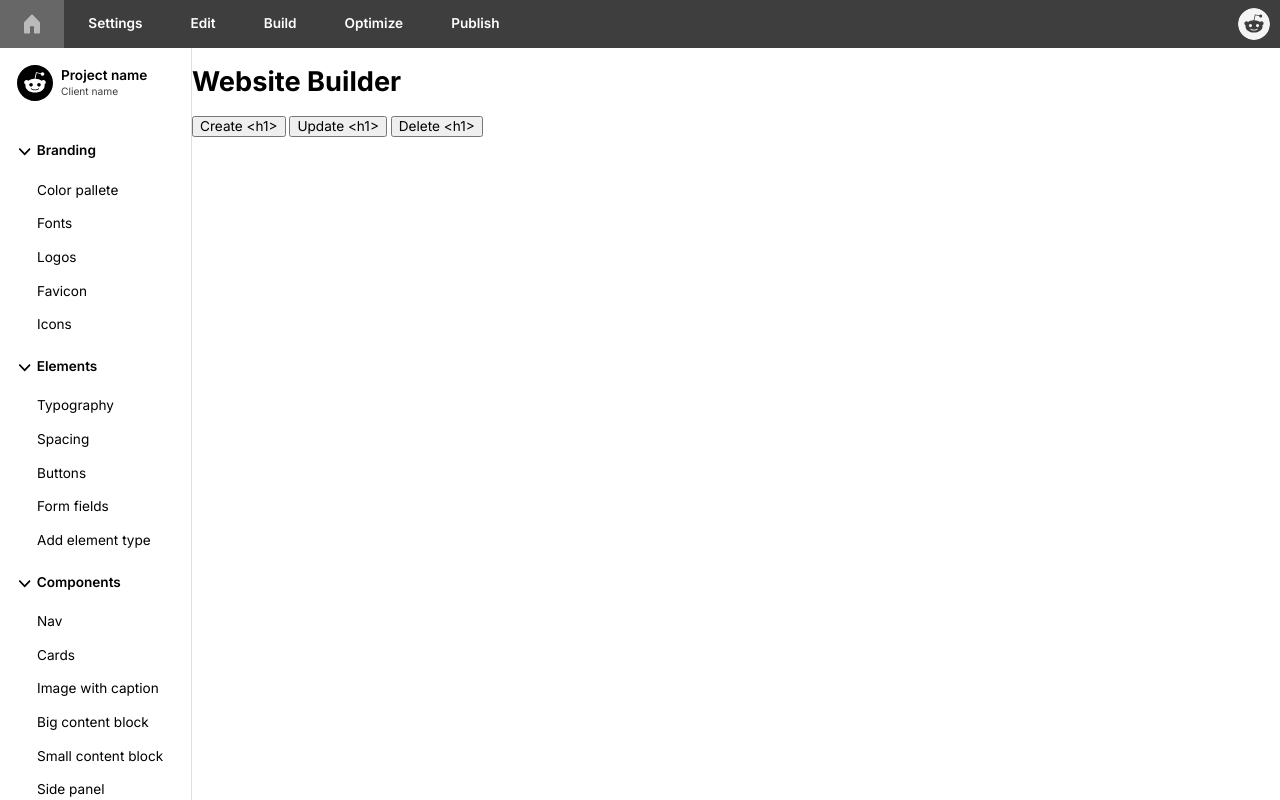
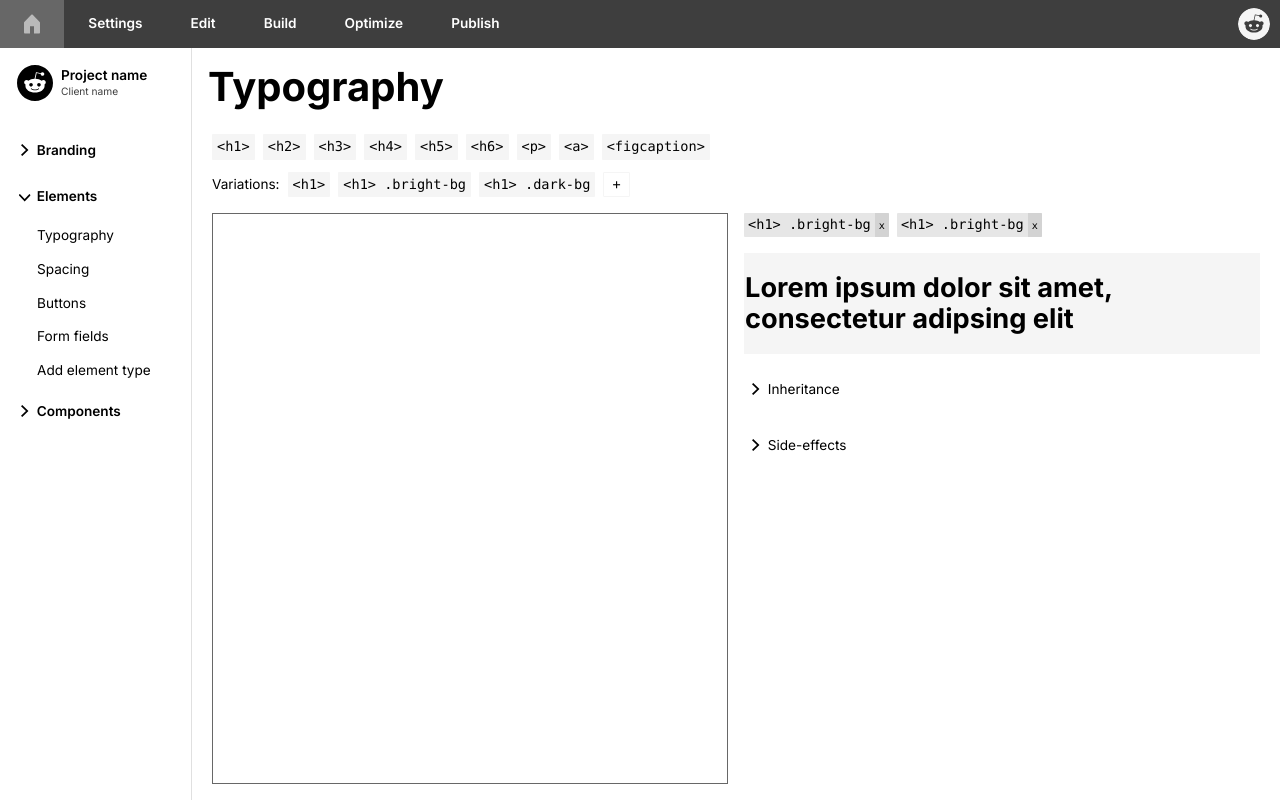
Before and after one commit to itsvitoracacio/website-builder, a website: page index.html in a window 1280 px wide. Drawn offline with Linux system fonts and the light colour scheme.

Commit message:
Styled the working arear, created more custom css properties mainly related to interactions on the working area. Changed the hard-coded header height and sidebar width to layout related custom css properties on style.css

```diff
--- a/css/app-header.css
+++ b/css/app-header.css
@@ -1,6 +1,6 @@
 .app-header {
 	background-color: var(--header-bg-color);
-	height: 3rem;
+	height: var(--header-height);
 }
 
 .app-header a:hover {
--- a/css/edit-sidebar.css
+++ b/css/edit-sidebar.css
@@ -2,7 +2,7 @@
 	display: flex;
 	flex-direction: column;
 	row-gap: var(--half-step);
-	width: 12rem; /* This may cause responsiveness issues */
+	width: var(--sidebar-width); /* This may cause responsiveness issues */
 	padding: var(--step);
 	border-right: var(--thin-border) solid var(--divider-color-on-bright-bg);
 	overflow-y: scroll;
--- a/css/style.css
+++ b/css/style.css
@@ -1,5 +1,6 @@
 * {
 	box-sizing: border-box;
+	cursor: default;
 }
 
 :root {
@@ -9,12 +10,21 @@
 	--text-color-on-primary-bg: #fff;
 	--alt-text-color-on-bright-bg: #3e3e3e;
 	--hover-color-on-primary-bg: #676767;
-	--hover-color-on-bright-bg: #f2f2f2;
+	--hover-color-on-bright-bg: #f5f5f5;
 	--divider-color-on-bright-bg: #e0e0e0;
 
 	/* Colors in relation to elements location */
 	--header-bg-color: var(--primary-color);
 	--header-content-color: var(--text-color-on-primary-bg);
+
+	--edit-main-selector-color: var(--hover-color-on-bright-bg);
+	--edit-main-selector-hover-color: #fff;
+	--edit-main-selector-hover-border-color: #676767;
+	--edit-main-selector-selected-color: #e6e6e6;
+
+	--edit-main-selector-label-color: #e6e6e6;
+	--edit-main-selector-label-close-color: #d3d3d3;
+	--edit-main-selector-label-close-hover-color: #bababa;
 
 	/* Fonts */
 	--primary-font: Inter, sans-serif;
@@ -34,15 +44,20 @@
 	--regular-border: var(--thin-border) solid transparent;
 	--border-change-color-on-hover: 2px solid transparent;
 	--regular-radius: 2px;
+	--small-thing-radius: 1px;
 
 	/* Transitions */
 	--simple-transition: 0.25s ease;
+
+	/* Layout */
+	--header-height: 3rem;
+	--sidebar-width: 12rem;
 }
 
 body {
 	font-family: var(--primary-font);
 	font-size: var(--initial-font-size);
-	height: calc(100vh - 3rem);
+	height: calc(100vh - var(--header-height));
 }
 
 main {
--- /dev/null
+++ b/css/working-area.css
@@ -0,0 +1,167 @@
+/* Whole page */
+.working-area {
+	width: calc(100vw - var(--sidebar-width));
+	height: 100%;
+	padding: var(--step);
+	display: flex;
+	flex-direction: column;
+	row-gap: var(--step);
+}
+
+/* Layout */
+.heading-wrapper {
+	padding: var(--step);
+}
+.selectors-area {
+	padding-top: var(--step);
+}
+.selectors-area,
+.editing-area {
+	padding-left: calc(var(--step) + var(--half-step));
+	padding-right: calc(var(--step) + var(--half-step));
+	padding-bottom: var(--step);
+}
+
+/* Heading area */
+.heading-wrapper h1 {
+	font-size: 2.5rem;
+	margin: 0;
+}
+
+/* Selectors area */
+.selectors-area {
+	display: flex;
+	flex-direction: column;
+	row-gap: calc(var(--step) + var(--half-step));
+}
+
+.tags,
+.variations {
+	display: flex;
+	column-gap: var(--step);
+	align-items: center;
+}
+
+.tag-btn,
+.variation-btn,
+.add-variation-btn {
+	font-family: Consolas, monospace;
+	border: var(--regular-border);
+	border-radius: var(--small-thing-radius);
+}
+
+.tag-btn,
+.variation-btn {
+	background-color: var(--edit-main-selector-color);
+	padding: var(--half-step);
+}
+
+.add-variation-btn {
+	background-color: transparent;
+	border-color: var(--edit-main-selector-color);
+	padding: var(--half-step) var(--step);
+}
+
+.tag-btn:hover,
+.variation-btn:hover,
+.add-variation-btn:hover {
+	background-color: var(--edit-main-selector-hover-color);
+	border-color: var(--edit-main-selector-hover-border-color);
+	border-radius: var(--small-thing-radius);
+}
+
+.tag-btn.isStyled {
+	background-color: var(--edit-main-selector-selected-color);
+}
+
+/* Editing area */
+.editing-area {
+	display: flex;
+	column-gap: var(--double-step);
+	flex-grow: 1;
+}
+
+.rules-area,
+.rendering-area {
+	width: 50%;
+}
+
+.rules-area {
+	border: 1px solid var(--edit-main-selector-hover-border-color);
+}
+
+.rendering-area {
+  display: flex;
+  flex-direction: column;
+  row-gap: var(--double-step)
+}
+
+/* Rendering side */
+.variants-shown {
+	display: flex;
+	column-gap: var(--step);
+}
+
+.variation-label {
+	font-family: Consolas, monospace;
+	border: var(--regular-border);
+	border: none;
+	border-radius: var(--small-thing-radius);
+	display: inline-block;
+	background-color: var(--edit-main-selector-label-color);
+	padding: var(--half-step);
+	padding-right: 0;
+	border-right: 0;
+}
+
+.close-variation-label {
+	font-size: var(--small-font-size);
+	background-color: var(--edit-main-selector-label-close-color);
+	position: relative;
+	top: -0.75px;
+	padding: calc(var(--step) - 1.25px) var(--half-step);
+	border-radius: 0 1px 1px 0;
+	margin-left: var(--half-step);
+}
+
+.close-variation-label:hover {
+	background-color: var(--edit-main-selector-label-close-hover-color);
+}
+
+.render {
+	border: var(--regular-border);
+  background-color: var(--edit-main-selector-color);
+}
+
+.inheritance-area span,
+.side-effects-area span {
+  display: block;
+  padding: calc(var(--step) + var(--half-step));
+  padding-left: 0;
+}
+
+.inheritance-area span::before,
+.side-effects-area span::before {
+	content: url('/assets/right-chevron.svg');
+	display: inline-block;
+	position: relative;
+  top: 1px;
+	padding-left: var(--step);
+	padding-right: var(--step);
+	transition: var(--simple-transition);
+}
+
+.inheritance-area span.open::before,
+.side-effects-area span.open::before {
+	transform: rotate(90deg);
+}
+
+.inheritance-area span.closed::before,
+.side-effects-area span.closed::before {
+	transform: rotate(0deg);
+}
+
+.inherited-rules,
+.side-effects-rules {
+  margin-left: var(--triple-step);
+}
--- a/index.html
+++ b/index.html
@@ -11,6 +11,7 @@
 		<link rel="stylesheet" href="/css/style.css" />
 		<link rel="stylesheet" href="/css/app-header.css" />
 		<link rel="stylesheet" href="/css/edit-sidebar.css" />
+		<link rel="stylesheet" href="/css/working-area.css" />
 
 		<!-- Importing fonts -->
 		<link rel="preconnect" href="https://fonts.googleapis.com" />
@@ -54,8 +55,9 @@
 						<span class="client-name">Client name</span>
 					</div>
 				</div>
-				<ul class="pieces-category open">
-					<span class="pieces-category-name editSidebarBrandingListToggle open"
+				<ul class="pieces-category closed">
+					<span
+						class="pieces-category-name editSidebarBrandingListToggle closed"
 						>Branding</span
 					>
 					<li>Color pallete</li>
@@ -74,9 +76,9 @@
 					<li>Form fields</li>
 					<li>Add element type</li>
 				</ul>
-				<ul class="pieces-category open">
+				<ul class="pieces-category closed">
 					<span
-						class="pieces-category-name editSidebarComponentsListToggle open"
+						class="pieces-category-name editSidebarComponentsListToggle closed"
 						>Components</span
 					>
 					<li>Nav</li>
@@ -89,11 +91,55 @@
 				</ul>
 			</header>
 			<!-- Can you have nested sections? -->
-			<section>
-				<h1>Website Builder</h1>
-				<button id="create-h1">Create &lt;h1&gt;</button>
+			<section class="working-area">
+				<div class="heading-wrapper">
+					<h1>Typography</h1>
+				</div>
+				<div class="selectors-area">
+					<div class="tags">
+						<button id="" class="tag-btn">&lt;h1&gt;</button>
+						<button id="" class="tag-btn">&lt;h2&gt;</button>
+						<button id="" class="tag-btn">&lt;h3&gt;</button>
+						<button id="" class="tag-btn">&lt;h4&gt;</button>
+						<button id="" class="tag-btn">&lt;h5&gt;</button>
+						<button id="" class="tag-btn">&lt;h6&gt;</button>
+						<button id="" class="tag-btn">&lt;p&gt;</button>
+						<button id="" class="tag-btn">&lt;a&gt;</button>
+						<button id="" class="tag-btn">&lt;figcaption&gt;</button>
+					</div>
+					<div class="variations">
+						<span>Variations:</span>
+						<button id="" class="variation-btn">&lt;h1&gt;</button>
+						<button id="" class="variation-btn">&lt;h1&gt; .bright-bg</button>
+						<button id="" class="variation-btn">&lt;h1&gt; .dark-bg</button>
+						<button id="" class="add-variation-btn">+</button>
+					</div>
+				</div>
+				<!-- <button id="create-h1">Create &lt;h1&gt;</button>
 				<button id="update-h1">Update &lt;h1&gt;</button>
-				<button id="delete-h1">Delete &lt;h1&gt;</button>
+				<button id="delete-h1">Delete &lt;h1&gt;</button> -->
+				<div class="editing-area">
+					<div class="rules-area"></div>
+					<div class="rendering-area">
+						<div class="variants-shown">
+							<span id="" class="variation-label">&lt;h1&gt; .bright-bg<span class="close-variation-label">x</span></span>
+							<span id="" class="variation-label">&lt;h1&gt; .bright-bg<span class="close-variation-label">x</span></span>
+						</div>
+						<div class="render">
+							<h1>Lorem ipsum dolor sit amet, consectetur adipsing elit</h1>
+						</div>
+						<div class="inheritance-area closed">
+							<span class="renderInhritedRulesToggle closed">Inheritance</span>
+							<div class="inherited-rules">
+							</div>
+						</div>
+						<div class="side-effects-area closed">
+							<span class="renderSideEffectsRulesToggle closed"
+								>Side-effects</span
+							>
+						</div>
+					</div>
+				</div>
 			</section>
 		</main>
 		<script src="/js/main.js"></script>
--- a/server.js
+++ b/server.js
@@ -23,12 +23,14 @@ const cssNormalize = new File('/css/normalize.css')
 const cssStyle = new File('/css/style.css')
 const cssAppHeader = new File('/css/app-header.css')
 const cssEditSidebar = new File('/css/edit-sidebar.css')
+const cssWorkingArea = new File('/css/working-area.css')
 const jsMain = new File('/js/main.js')
 const jsSidebar = new File('/js/sidebar.js')
 cssNormalize.serveFile()
 cssStyle.serveFile()
 cssAppHeader.serveFile()
 cssEditSidebar.serveFile()
+cssWorkingArea.serveFile()
 jsMain.serveFile()
 jsSidebar.serveFile()
 
```
